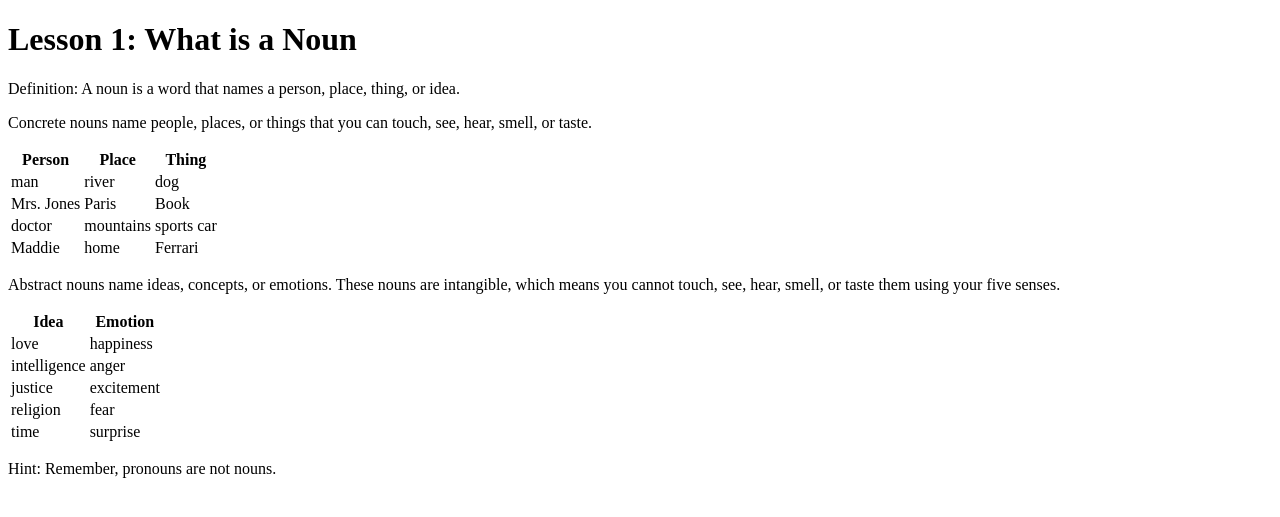
After one commit to thibault-cne/english-project, a Flask app: page /lesson/1 in a window 1280 px wide. The commit adds this page. Shown: the top 517 px of the page. Run offline with Flask 3, Linux system fonts and the light colour scheme.

Commit message:
[+] ajout de 4 lessons

```diff
--- a/app.py
+++ b/app.py
@@ -1,7 +1,11 @@
-from flask import Flask
+from flask import Flask, render_template
 
 app = Flask(__name__)
 
 @app.route('/')
 def hello_world():
     return 'Hello, World!'
+
+@app.route('/lesson/<f>')
+def hello(f):
+    return render_template('lessons/lesson' +f+ '.html')
--- a/templates/layout.html
+++ b/templates/layout.html
@@ -3,43 +3,11 @@
 <head>
     <meta charset="UTF-8">
     <meta name="viewport" content="width=device-width, initial-scale=1.0">
-
-    {% if darkmode == "ON" %} <!--Vérification du darkmode pour chargement de la bonne fiche de style-->
-        <link href="../static/darkmode_style.css" rel="stylesheet">
-    {% else %}
-        <link rel="stylesheet" href="../static/lightmode_style.css">
-
-    {% endif %}
+    <title>{% block title %} {% endblock %}</title>
+</head>
+    {% block body %}
 
 
-        <link href="../static/favicon.ico" rel="shortcun icon">
-    <title>{% block title %} {% endblock %}</title>
-</head>
-
-<body>
-    {% if connected %} <!--Vérification de la connexion pour donner accès au profil ou à la page de connexion-->
-    <header>
-        <div class="topnav">
-            <a class="active" href="/"><img class="navbar_picture_main" src="../static/logo.png" alt="logo"></a>
-            <a href="/profil"><img class="navbar_picture" src="../static/profil.png" alt="Login"></a>
-            <a href="/parametres"><img class="navbar_picture" src="../static/option.png" alt="Option"></a>
-        </div>
-
-    </header>
-
-    {% else %}
-    <header>
-        <div class="topnav">
-            <a class="active" href="/"><img class="navbar_picture_main" src="../static/logo.png" alt="logo"></a>
-            <a href="/connexion"><img class="navbar_picture" src="../static/login.png" alt="Login"></a>
-            <a href="/parametres"><img class="navbar_picture" src="../static/option.png" alt="Option"></a>
-        </div>
-
-    </header>
-
-    {% endif %}
-
-    {% block body %}
 
 
     {% endblock %}
--- /dev/null
+++ b/templates/lessons/lesson1.html
@@ -0,0 +1,90 @@
+{% extends 'layout.html' %}
+
+{% block title %} EnglishHub {% endblock %}
+
+
+{% block body %}
+
+<h1>Lesson 1: What is a Noun</h1>
+
+<p>
+    Definition: A noun is a word that names a person, place, thing, or idea.
+</p>
+
+<p>
+    Concrete nouns name people, places, or things that you can touch, see, hear, smell, or taste.
+</p>
+
+<table>
+    <thead>
+        <tr>
+            <th>Person</th>
+            <th>Place</th>
+            <th>Thing</th>
+        </tr>
+    </thead>
+    <tbody>
+        <tr>
+            <td>man</td>
+            <td>river</td>
+            <td>dog</td>
+        </tr>
+        <tr>
+            <td>Mrs. Jones</td>
+            <td>Paris</td>
+            <td>Book</td>
+        </tr>
+        <tr>
+            <td>doctor</td>
+            <td>mountains</td>
+            <td>sports car</td>
+        </tr>
+        <tr>
+            <td>Maddie</td>
+            <td>home</td>
+            <td>Ferrari</td>
+    </tbody>
+</table>
+
+<p>
+    Abstract nouns name ideas, concepts, or emotions. These nouns are intangible, which means you cannot touch, see, hear, smell, or taste them using your five senses.
+</p>
+
+<table>
+    <thead>
+        <tr>
+            <th>Idea</th>
+            <th>Emotion</th>
+        </tr>
+    </thead>
+    <tbody>
+        <tr>
+            <td>love</td>
+            <td>happiness</td>
+        </tr>
+        <tr>
+            <td>intelligence</td>
+            <td>anger</td>
+        </tr>
+        <tr>
+            <td>justice</td>
+            <td>excitement</td>
+        </tr>
+        <tr>
+            <td>religion</td>
+            <td>fear</td>
+        </tr>
+        <tr>
+            <td>time</td>
+            <td>surprise</td>
+        </tr>
+    </tbody>
+</table>
+
+
+<p>
+    Hint: Remember, pronouns are not nouns.
+</p>
+
+
+{% endblock %}
```
Also changed, not shown: templates/lessons/lesson2.html (added, +56 -0 lines), templates/lessons/lesson3.html (added, +54 -0 lines), templates/lessons/lesson4.html (added, +97 -0 lines), templates/lessons/lesson5.html (added).
